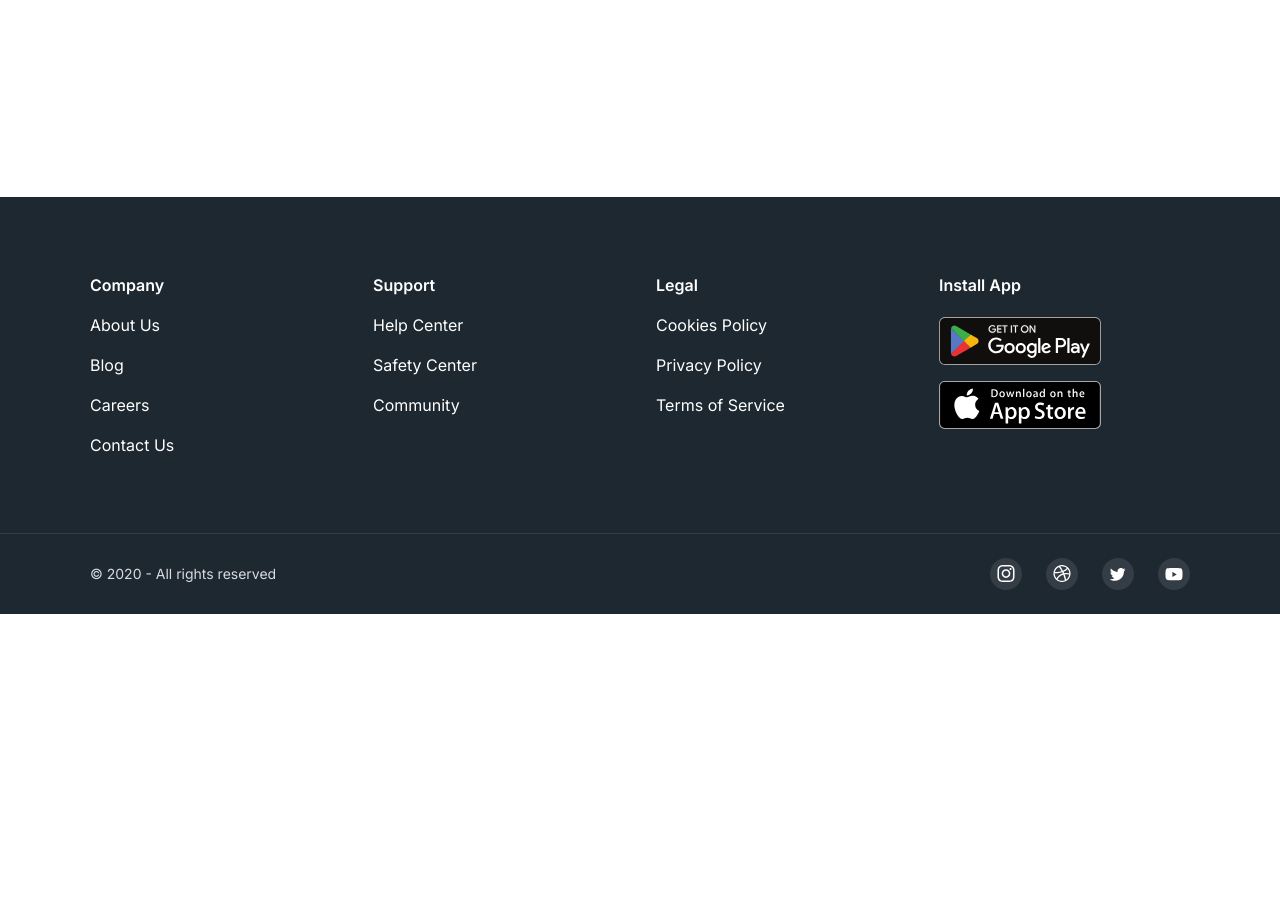
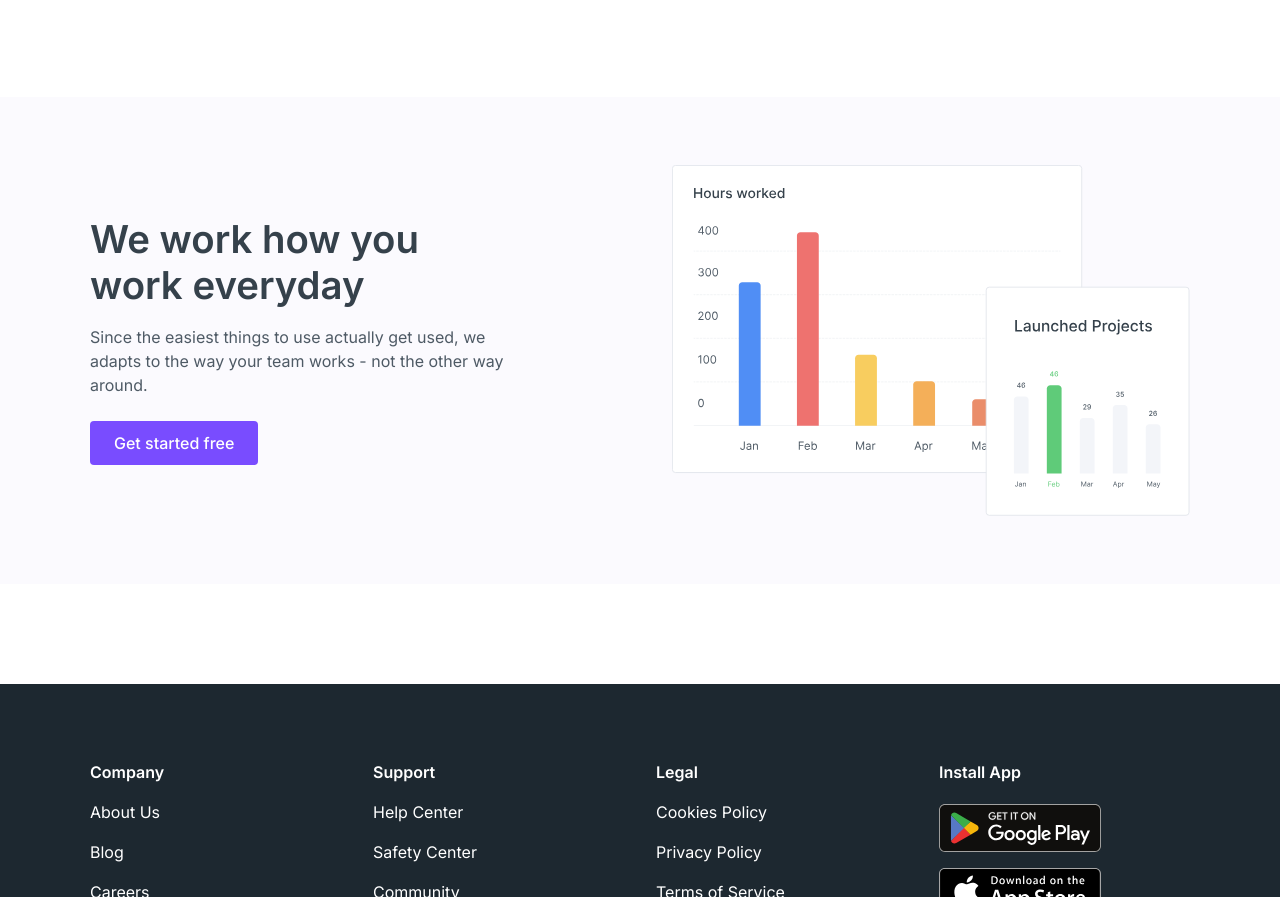
Before and after one commit to f1vish/grid-layout-2, a plain HTML site: page index.html in a window 1280 px wide. Shown: the part 2112-3009 px from the top of the page. Before the commit the page ends 2726 px from the top, so only its background shows below. Drawn offline with Linux system fonts and the light colour scheme.

Commit message:
Add section work-everyday

```diff
--- a/assets/css/style.css
+++ b/assets/css/style.css
@@ -291,6 +291,59 @@ main {
   display: none;
 }
 
+.work-everyday {
+  background-color: #fbfafe;
+  padding: clamp(48px, 6vw, 68px) 0;
+  text-align: left;
+}
+
+.everyday-grid {
+  display: grid;
+  grid-template-columns: repeat(auto-fit, minmax(min(100%, 340px), 1fr));
+  align-items: center;
+  gap: clamp(32px, 5vw, 64px);
+}
+
+.everyday-content {
+  max-width: 420px;
+}
+
+.everyday-title {
+  font-size: clamp(24px, 3vw, 40px);
+  font-weight: 600;
+  line-height: 1.2;
+  margin-bottom: 16px;
+}
+
+.everyday-text {
+  font-size: 16px;
+  line-height: 1.5;
+  color: #4e5a65;
+  margin-bottom: 24px;
+}
+
+.everyday-btn {
+  display: inline-block;
+  padding: 14px 24px;
+  font-family: "Inter", sans-serif;
+  font-size: 16px;
+  font-weight: 500;
+  text-decoration: none;
+  color: #ffffff;
+  background-color: #794cff;
+  border-radius: 4px;
+}
+
+.everyday-media {
+  min-width: 0;
+}
+
+.everyday-img {
+  display: block;
+  width: 100%;
+  height: auto;
+}
+
 .footer {
   background-color: #1d2830;
   color: white;
@@ -500,6 +553,16 @@ main {
     cursor: pointer;
   }
 
+  /* work-everyday */
+
+  .work-everyday {
+    text-align: center;
+  }
+
+  .everyday-content {
+    margin: 0 auto;
+  }
+
   /* footer */
 
   .footer {
--- a/index.html
+++ b/index.html
@@ -140,6 +140,28 @@
           <button type="button" class="work-more">View more benefits</button>
         </div>
       </section>
+      <section class="work-everyday">
+        <div class="container">
+          <div class="everyday-grid">
+            <div class="everyday-content">
+              <h2 class="everyday-title">We work how you work everyday</h2>
+              <p class="everyday-text">
+                Since the easiest things to use actually get used, we adapts to
+                the way your team works - not the other way around.
+              </p>
+              <a href="#" class="everyday-btn">Get started free</a>
+            </div>
+
+            <div class="everyday-media">
+              <img
+                src="./assets/images/graph-2.svg"
+                alt="graph 2"
+                class="everyday-img"
+              />
+            </div>
+          </div>
+        </div>
+      </section>
     </main>
     <footer class="footer">
       <div class="container">
```
Also changed, not shown: assets/images/graph-2.svg (added).
